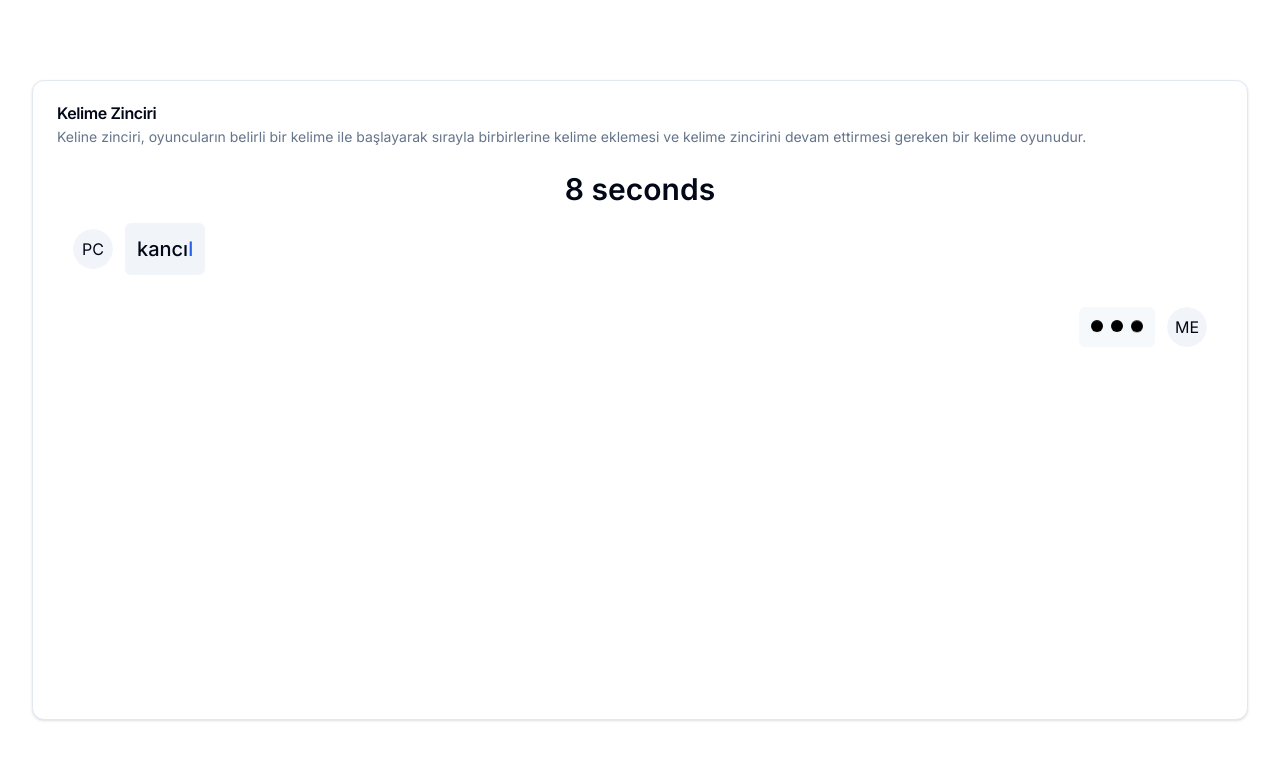
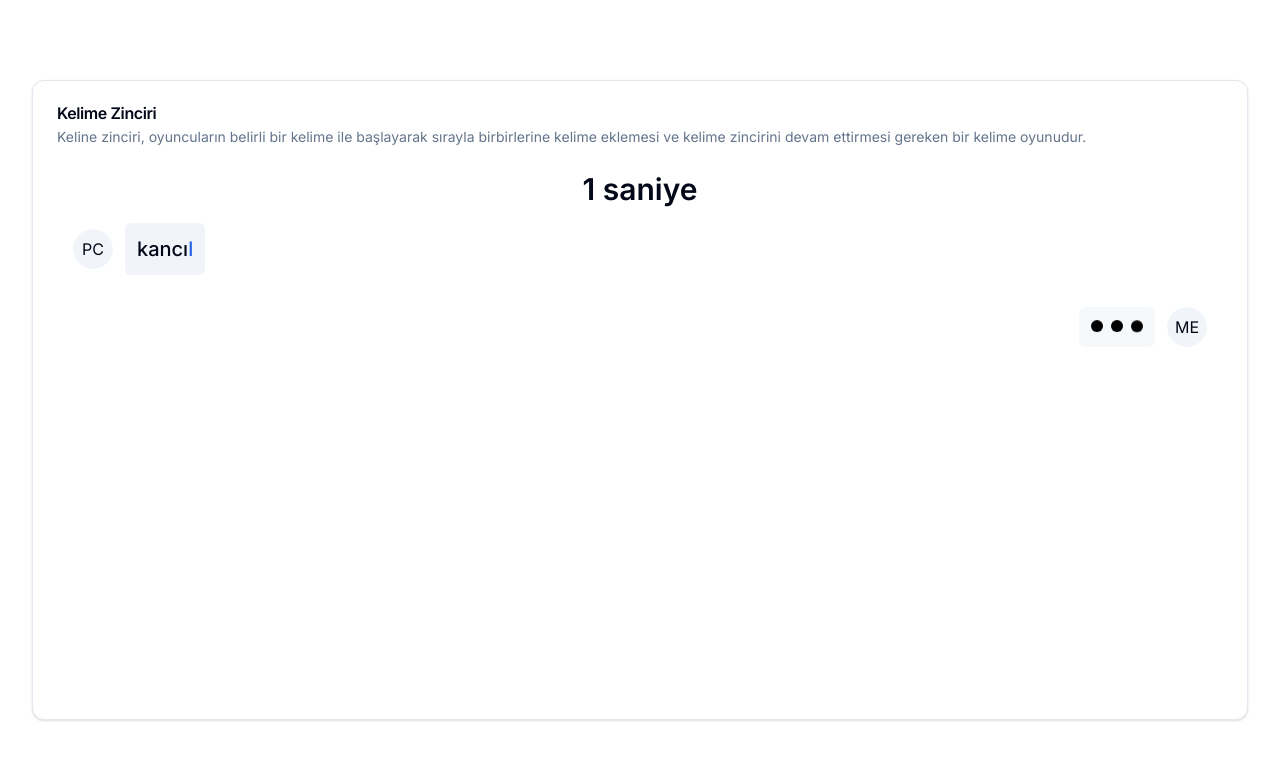
Before and after one commit to BRTZL/kelime-zinciri, a Next.js app: page / in a window 1280 px wide. Both pictures are taken after a click on the button "Oyuna Başla". Shown: the top 760 px of the page. Built offline with nearby package versions, Linux system fonts and the light colour scheme.

Commit message:
add restart game

```diff
--- a/src/components/game.tsx
+++ b/src/components/game.tsx
@@ -18,7 +18,8 @@ import {
 } from "./ui/card"
 
 const WordChainGameComponent: React.FC = () => {
-  const { gameState, errorMessage, winner, startGame } = useGameContext()
+  const { gameState, errorMessage, winner, startGame, restartGame } =
+    useGameContext()
 
   return (
     <div className="bg-background h-screen w-screen">
@@ -32,7 +33,7 @@ const WordChainGameComponent: React.FC = () => {
               ettirmesi gereken bir kelime oyunudur.
             </CardDescription>
           </CardHeader>
-          <CardContent className="flex flex-1 flex-col">
+          <CardContent className="flex flex-1 flex-col overflow-y-scroll">
             {gameState.usedWords.length === 0 ? (
               <div className="flex flex-1 items-center justify-center">
                 <Button onClick={startGame} className="px-12 py-5 text-xl">
@@ -40,11 +41,21 @@ const WordChainGameComponent: React.FC = () => {
                 </Button>
               </div>
             ) : (
-              <>
-                <span className="text-center text-3xl font-semibold">
-                  {Math.ceil(gameState.remainingTime / 1000)} seconds
-                </span>
-                <div className="size-full overflow-x-hidden overflow-y-scroll">
+              <div className="relative flex flex-1 flex-col items-center">
+                {!errorMessage ? (
+                  <span className="sticky top-0 text-center text-3xl font-semibold">
+                    {Math.ceil(gameState.remainingTime / 1000)} saniye
+                  </span>
+                ) : (
+                  <Button
+                    onClick={restartGame}
+                    className="sticky top-10 px-12 py-5 text-xl"
+                    variant="outline"
+                  >
+                    Yeniden Başla
+                  </Button>
+                )}
+                <div className="size-full flex-1">
                   <AnimatePresence>
                     {gameState.usedWords.map(
                       ({ word, from, isError }, index) => (
@@ -156,7 +167,7 @@ const WordChainGameComponent: React.FC = () => {
                     <AlertDescription>{errorMessage}</AlertDescription>
                   </Alert>
                 )}
-              </>
+              </div>
             )}
           </CardContent>
         </Card>
--- a/src/game/providers/context.tsx
+++ b/src/game/providers/context.tsx
@@ -7,6 +7,7 @@ import { GameState, PlayerType, WordChainGame } from "../services/game"
 interface GameContextType {
   gameState: GameState
   startGame: () => void
+  restartGame: () => void
   errorMessage?: string
   winner?: PlayerType
 }
@@ -53,6 +54,12 @@ export const GameProvider: React.FC<GameProviderProps> = ({ children }) => {
     game.start()
   }
 
+  const restartGame = () => {
+    setErrorMessage(undefined)
+    setWinner(undefined)
+    game.restart()
+  }
+
   React.useEffect(() => {
     game.onUpdate(handleGameUpdate)
     game.onGameOver(handleGameOver)
@@ -64,6 +71,7 @@ export const GameProvider: React.FC<GameProviderProps> = ({ children }) => {
     winner,
     gameState,
     startGame,
+    restartGame,
   }
 
   return (
--- a/src/game/services/game.ts
+++ b/src/game/services/game.ts
@@ -22,7 +22,7 @@ interface GameOptions {
   turnDuration?: number
 }
 
-const DEFAULT_TURN_DURATION = 10000
+const DEFAULT_TURN_DURATION = 3000
 
 class WordChainGame {
   private words: Words
@@ -184,6 +184,7 @@ class WordChainGame {
         if (!this.state.gameOver) {
           this.clearTimer()
           this.state.gameOver = true
+          this.onErrorCallback("Süre doldu.")
           this.onGameOverCallback(this.state.userTurn ? "pc" : "user")
           this.stopListening()
         }
@@ -221,6 +222,19 @@ class WordChainGame {
     }
   }
 
+  public restart() {
+    this.state = {
+      currentWord: "",
+      usedWords: [],
+      userTurn: true,
+      gameOver: false,
+      remainingTime: this.turnDuration,
+    }
+    this.onUpdateCallback(this.state)
+    this.clearTimer()
+    this.start()
+  }
+
   public onUpdate(callback: (state: GameState) => void) {
     this.onUpdateCallback = callback
   }
```
